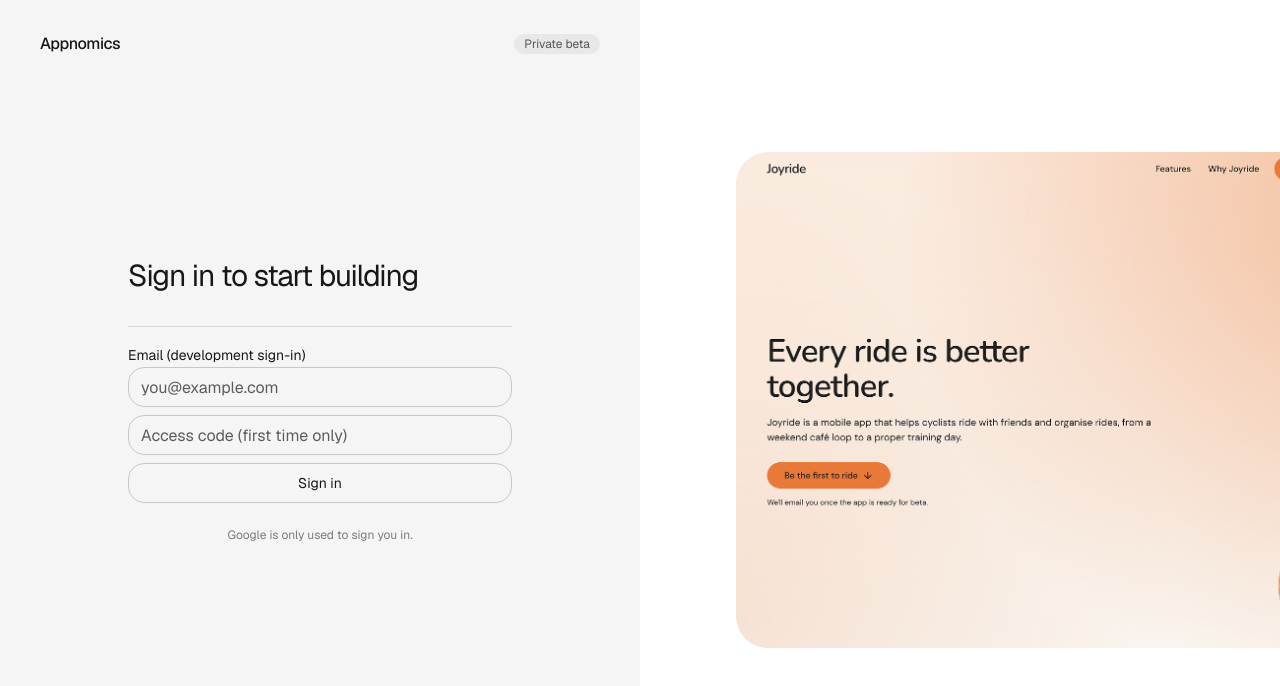
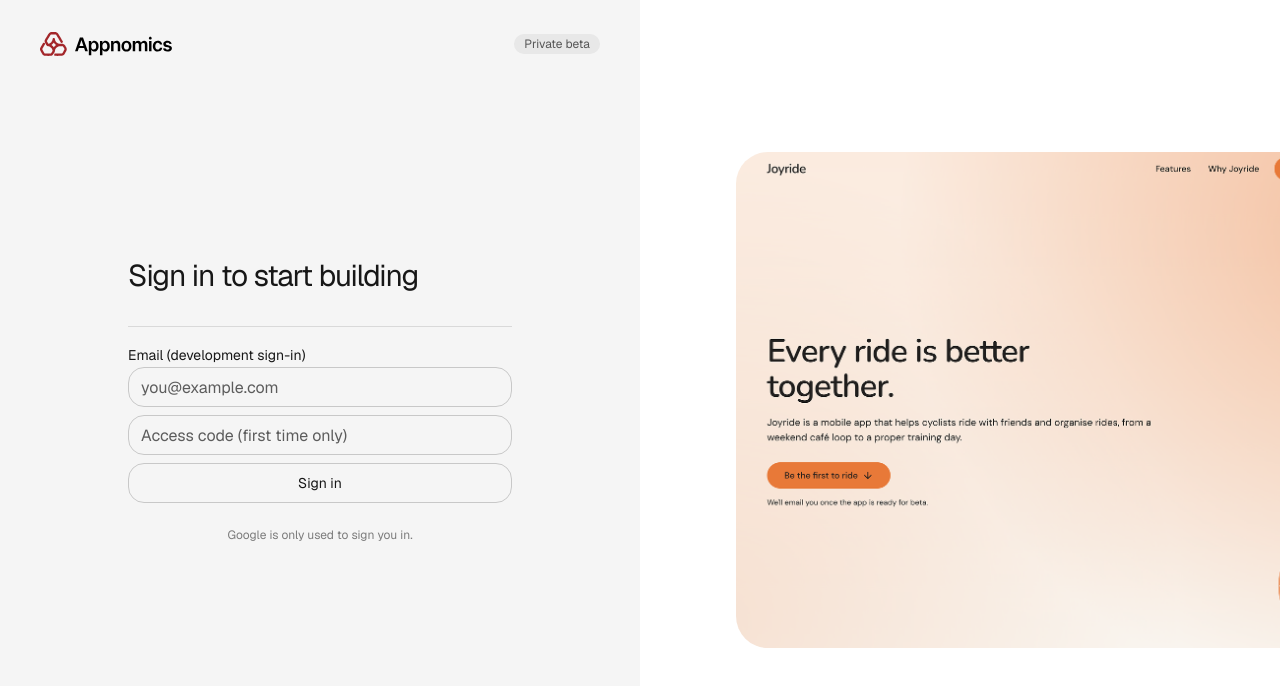
Before and after one commit to rup2701/ai-builder, a Next.js app: page /signin in a window 1280 px wide. Shown: the top 686 px of the page. Built offline with nearby package versions, Linux system fonts and the light colour scheme; no server answers.

Commit message:
feat: replace app name text with logo image in sign-in page
- Imported Image component from Next.js
- Updated the sign-in page to display the app logo instead of the text "Appnomics"
- Added a new .DS_Store file in the public directory

```diff
--- a/src/app/signin/page.tsx
+++ b/src/app/signin/page.tsx
@@ -8,7 +8,7 @@ import { Button } from "@/components/ui/button";
 import { Input } from "@/components/ui/input";
 import { packParam } from "@/lib/builder/site-brief";
 import { ACCESS_COOKIE, checkCode, normalizeCode } from "@/lib/access-code";
-
+import Image from "next/image";
 export const dynamic = "force-dynamic";
 
 /** Where to go back to on an error, keeping the idea and kind the person arrived with. */
@@ -57,7 +57,7 @@ export default async function SignIn({ searchParams }: { searchParams: Promise<{
     <main className="grid min-h-[100dvh] lg:grid-cols-2">
       <section className="relative flex min-h-[100dvh] flex-col justify-center px-6 py-24 sm:px-10">
         <div className="absolute inset-x-6 top-6 flex items-center justify-between sm:inset-x-10 sm:top-8 lg:top-8">
-          <p className="text-base font-medium tracking-tight">Appnomics</p>
+          <Image src="/images/appnomics-logo.svg" height={24} width={132} alt="Joyride" className="h-6" />
           <span className="rounded-full bg-foreground/[0.06] px-2.5 py-0.5 text-xs text-foreground/70">Private beta</span>
         </div>
 
```
Also changed, not shown: public/images/appnomics-logo.svg, 1 other file (tests, documents, lock files or other folders).
